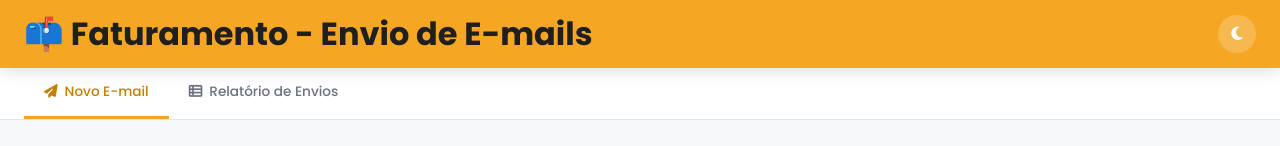
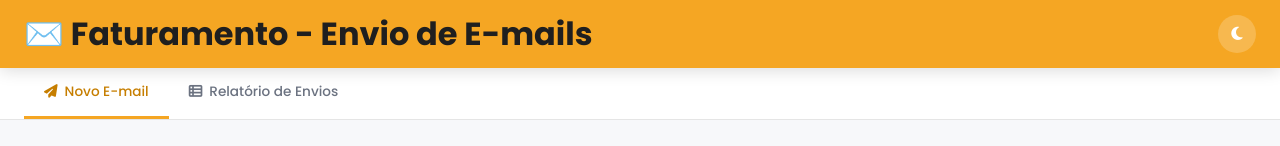
Before and after one commit to fluxowork/Faturamento-Email, a plain HTML site: page index.html in a window 1280 px wide. Shown: the top 146 px of the page. Drawn offline with Linux system fonts and the light colour scheme.

Commit message:
Replace emoji in header from 📫 to ✉️

```diff
--- a/index.html
+++ b/index.html
@@ -535,7 +535,7 @@
   <div class="header-brand">
 
     <div>
-      <h1>📫 Faturamento - Envio de E-mails</h1>
+      <h1>✉️ Faturamento - Envio de E-mails</h1>
 
     </div>
   </div>
```
